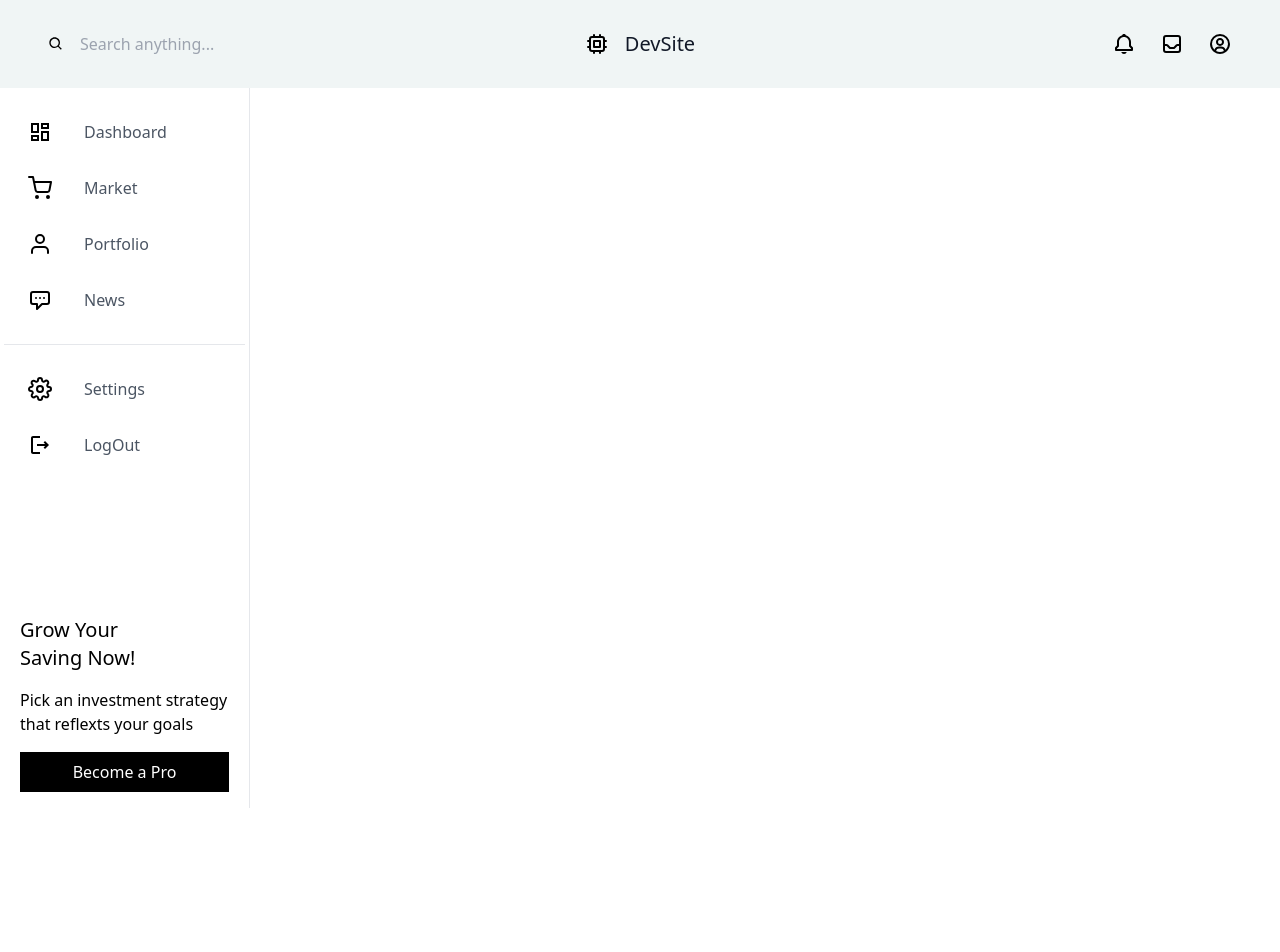
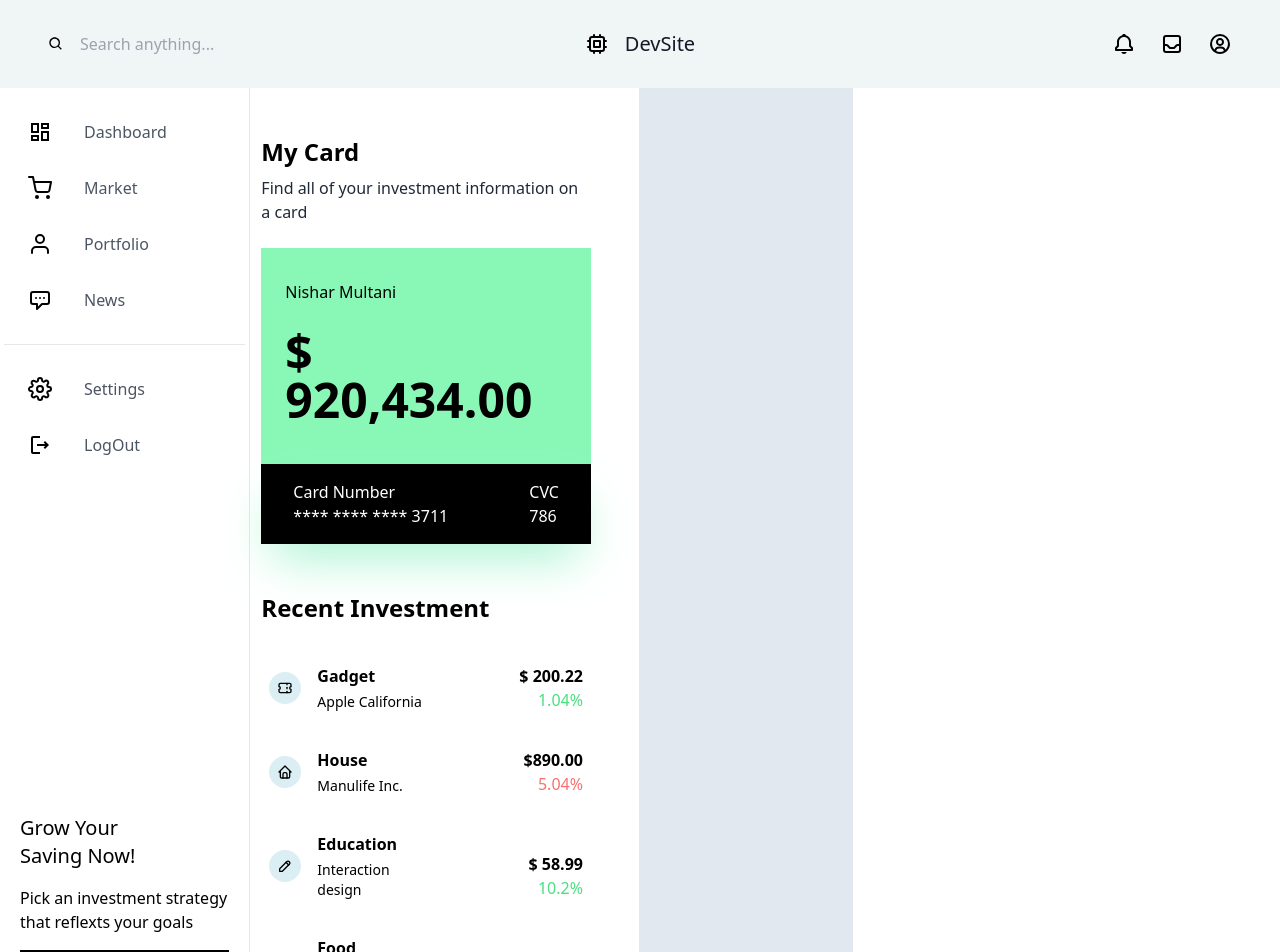
Before and after one commit to elifraydin/dashboard-react-tailwind, a React (Create React App) app: page / in a window 1280 px wide. Shown: the top 952 px of the page. Before the commit the page ends 808 px from the top, so only its background shows below. Built offline with nearby package versions, Linux system fonts and the light colour scheme.

Commit message:
Complate LeftPart component

```diff
--- a/package.json
+++ b/package.json
@@ -12,6 +12,7 @@
     "react-icons": "^4.4.0",
     "react-scripts": "5.0.1",
     "recoil": "^0.7.5",
+    "tailwind-scrollbar-hide": "^1.1.7",
     "web-vitals": "^2.1.4"
   },
   "scripts": {
--- a/src/App.js
+++ b/src/App.js
@@ -1,5 +1,7 @@
 import Header from "./components/header/Header"
 import NavBar from "./components/navbar/NavBar";
+import LeftPart from './components/leftPart/LeftPart';
+import RightPart from './components/rightPart/RightPart';
 
 function App() {
   return (
@@ -8,10 +10,10 @@ function App() {
 
       <div className="w-full min-h-[90vh] grid grid-cols-12">
         <NavBar />
-        <div>
+        <div className='grid grid-cols-1 xl:grid-cols-5 col-span-10 w-full'>
 
-          {/* leftpart */}
-          {/* rightpart */}
+          <LeftPart />
+          <RightPart />
 
         </div>
       </div>
--- /dev/null
+++ b/src/components/leftPart/InvestItem.js
@@ -0,0 +1,30 @@
+import React from "react";
+
+function InvestItem({ item }) {
+  const { title, desc, icon, upOrDown, percent, price } = item; //destructioring
+  return (
+    <div className="w-full py-2 px-2 items-cener justify-between flex">
+      {/* icon + text */}
+      <div className="flex items-center justify-center space-x-4 w-full  ">
+        <div className="bg-[#DBEEF4] rounded-full py-2 px-2">
+          <span>{icon}</span>
+        </div>
+        <div className="w-full space-y-1">
+          <h1 className="font-bold">{title}</h1>
+          <p className="text-sm">{desc}</p>
+        </div>
+      </div>
+      {/* price + percent */}
+      <div className="w-full items-end justify-end flex flex-col ">
+        <h1 className="font-bold">${price}</h1>
+        <p
+          className={`${upOrDown === "up" ? "text-green-400" : "text-red-400"}`}
+        >
+          {percent}
+        </p>
+      </div>
+    </div>
+  );
+}
+
+export default InvestItem;
--- /dev/null
+++ b/src/components/leftPart/LeftPart.js
@@ -0,0 +1,50 @@
+import React from 'react'
+import InvestItem from "./InvestItem";
+import { InvestDB } from "./utils/InvestmentsDB";
+
+function LeftPart() {
+  return (
+    <div className="col-span-2 min-h-[90vh] border-r border-gray-200 items-start justify-start flex flex-col w-full">
+      {/* top section */}
+
+      <div className="w-full items-start justify-start flex flex-col px-12 pt-12 pb-6">
+        <h1 className="font-bold text-xl xl:text-2xl pb-2 "> My Card </h1>
+        <p className="text-md text-gray-800">
+          Find all of your investment information on a card
+        </p>
+        <div className="items-start justify-start flex flex-col px-6 pt-8 pb-4 bg-[#89F8B7] mt-6 w-full ">
+          <h1> Nishar Multani </h1>
+          <h1 className=" text-3xl xl:text-5xl font-bold py-6 ">
+            $ 920,434.00
+          </h1>
+        </div>
+        <div className="bg-black py-4 px-8 w-full items-start justify-between flex shadow-2xl shadow-emerald-200 ">
+          <span className="flex flex-col items-start justify-start text-white">
+            <h1> Card Number </h1>
+            <h3> **** **** **** 3711 </h3>
+          </span>
+          <span className="flex flex-col items-start justify-start text-white">
+            <h1> CVC </h1>
+            <h3>786 </h3>
+          </span>
+        </div>
+      </div>
+
+
+      {/* buttom section */}
+
+      <div className="w-full items-start justify-start flex flex-col px-12 py-6">
+        <h1 className="font-bold text-xl xl:text-2xl pb-2 ">
+          Recent Investment
+        </h1>
+        <div className="w-full space-y-5 overflow-y-auto max-h-[350px] py-6 scrollbar-hide">
+          {InvestDB.map((item) => (
+            <InvestItem item={item} key={item.id} />
+          ))}
+        </div>
+      </div>
+
+    </div>
+  )
+}
+export default LeftPart
--- /dev/null
+++ b/src/components/leftPart/utils/InvestmentsDB.js
@@ -0,0 +1,40 @@
+import { TbTicket, TbHome, TbPencil, TbGift } from 'react-icons/tb';
+
+export const InvestDB = [
+  {
+    id:0,
+    title: "Gadget",
+    desc: " Apple California ",
+    price: " 200.22 ",
+    upOrDown: "up",
+    percent: "1.04%",
+    icon: <TbTicket className="invest-icon" />,
+  },
+  {
+    id:1,
+    title: "House",
+    desc: "Manulife Inc.",
+    price: "890.00",
+    upOrDown: "down",
+    percent: "5.04%",
+    icon: <TbHome className="invest-icon" />,
+  },
+  {
+    id:2,
+    title: "Education",
+    desc: "Interaction design",
+    price: " 58.99 ",
+    upOrDown: "up",
+    percent: "10.2%",
+    icon: <TbPencil className="invest-icon" />,
+  },
+  {
+    id:3,
+    title: "Food",
+    desc: "Interaction design",
+    price: "13.25",
+    upOrDown: "down",
+    percent: "0.25%",
+    icon: <TbGift className="invest-icon" />,
+  },
+];
--- /dev/null
+++ b/src/components/rightPart/RightPart.js
@@ -0,0 +1,11 @@
+import React from 'react'
+
+function RightPart() {
+  return (
+    <div className="bg bg-slate-200">
+
+    </div>
+  )
+}
+
+export default RightPart
--- a/tailwind.config.js
+++ b/tailwind.config.js
@@ -6,5 +6,5 @@ module.exports = {
   theme: {
     extend: {},
   },
-  plugins: [],
+  plugins: [require('tailwind-scrollbar-hide')],
 }
```
Also changed, not shown: 1 other file (tests, documents, lock files or other folders).
